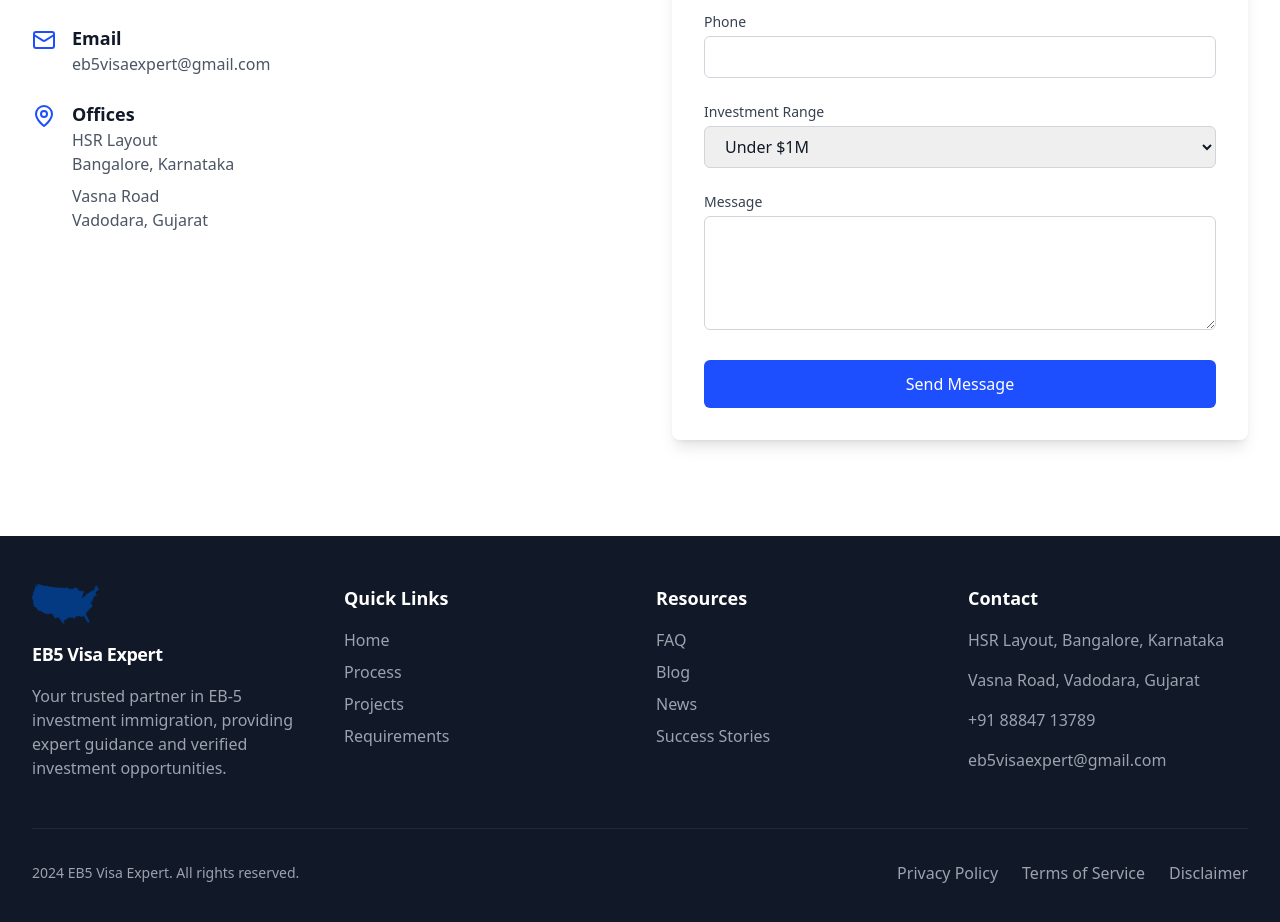
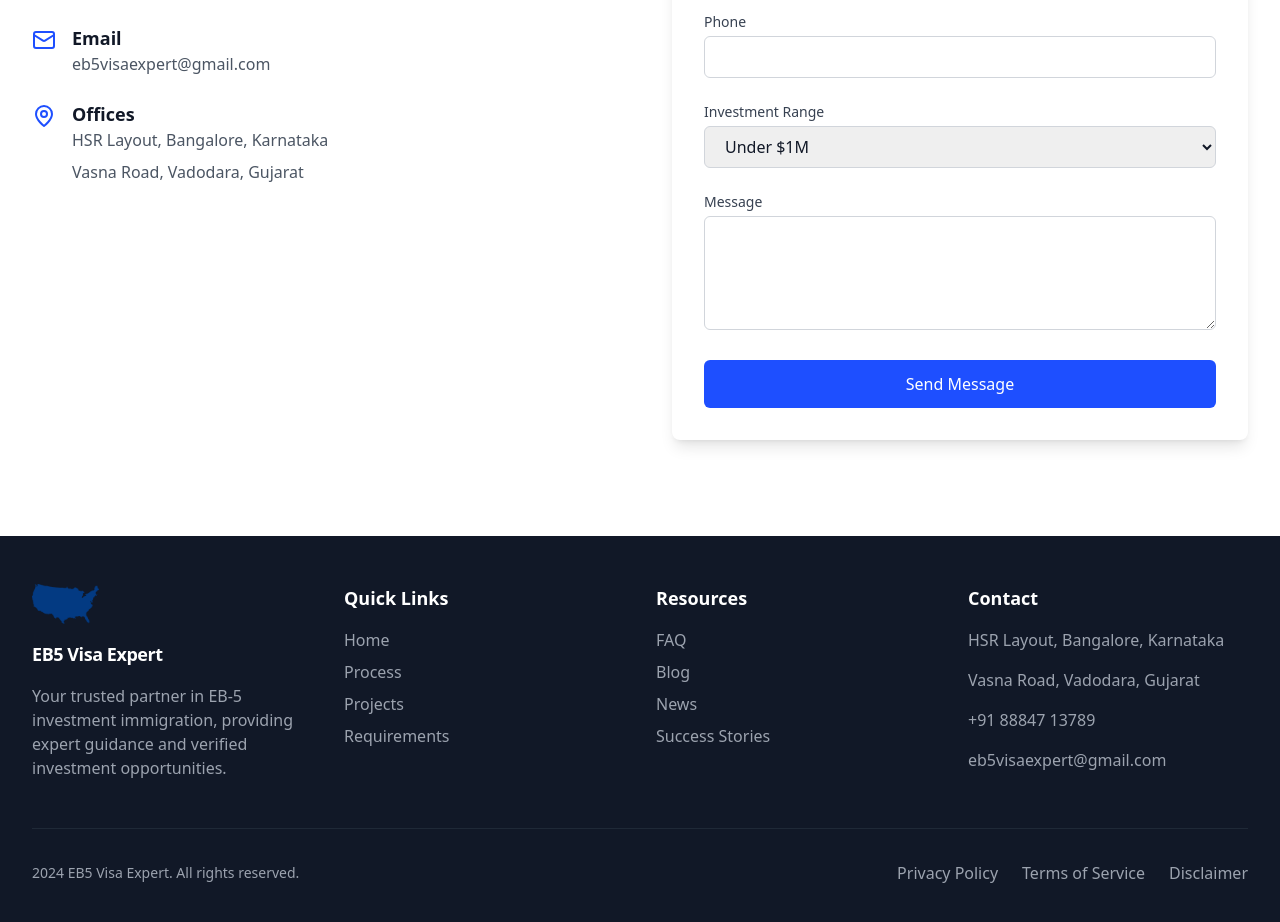
Before and after one commit to uxsm20/eb5-website, a React (Vite) app: page / in a window 1280 px wide. Shown: the part 3500-4422 px from the top of the page. Built offline with nearby package versions, Linux system fonts and the light colour scheme.

Commit message:
Fix: Removed line breaks in Contact section addresses

```diff
--- a/src/components/Contact.tsx
+++ b/src/components/Contact.tsx
@@ -55,8 +55,8 @@ const Contact = () => {
                 <div>
                   <h3 className="text-lg font-semibold">Offices</h3>
                   <div className="space-y-2">
-                    <p className="text-gray-600">HSR Layout<br />Bangalore, Karnataka</p>
-                    <p className="text-gray-600">Vasna Road<br />Vadodara, Gujarat</p>
+                    <p className="text-gray-600">HSR Layout, Bangalore, Karnataka</p>
+                    <p className="text-gray-600">Vasna Road, Vadodara, Gujarat</p>
                   </div>
                 </div>
               </div>
```
